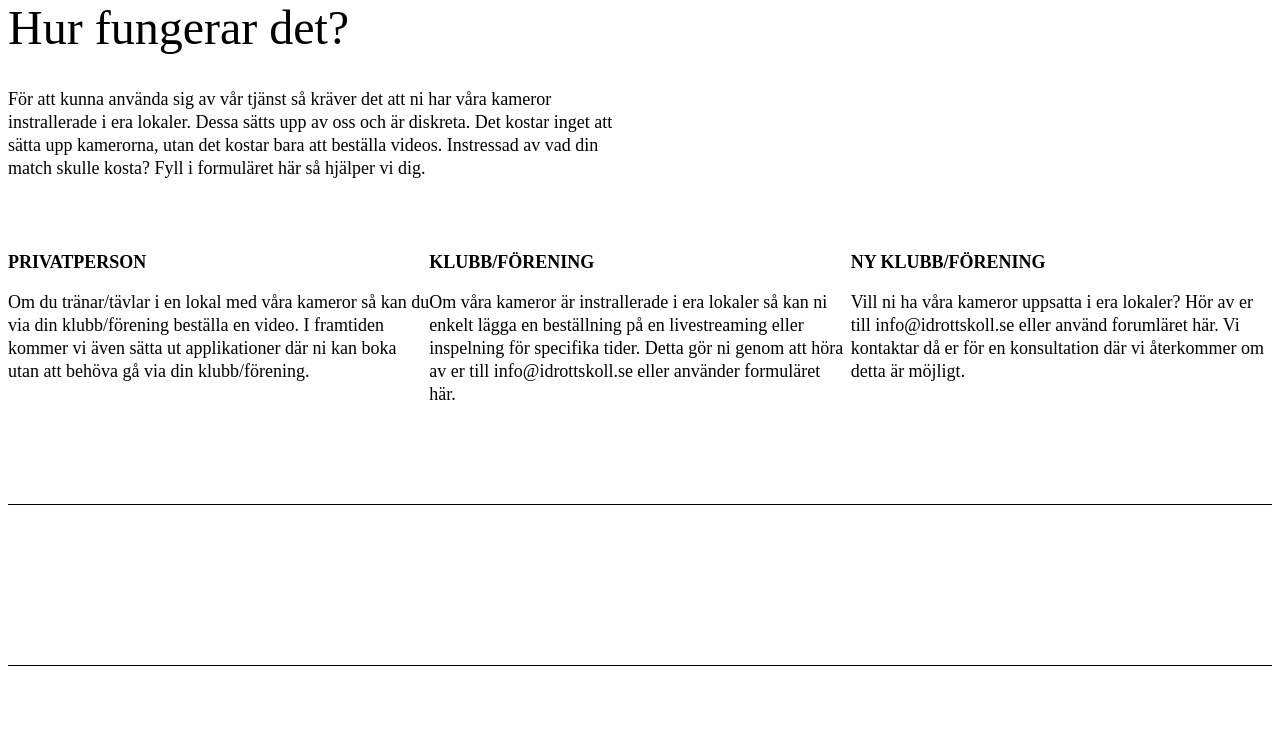
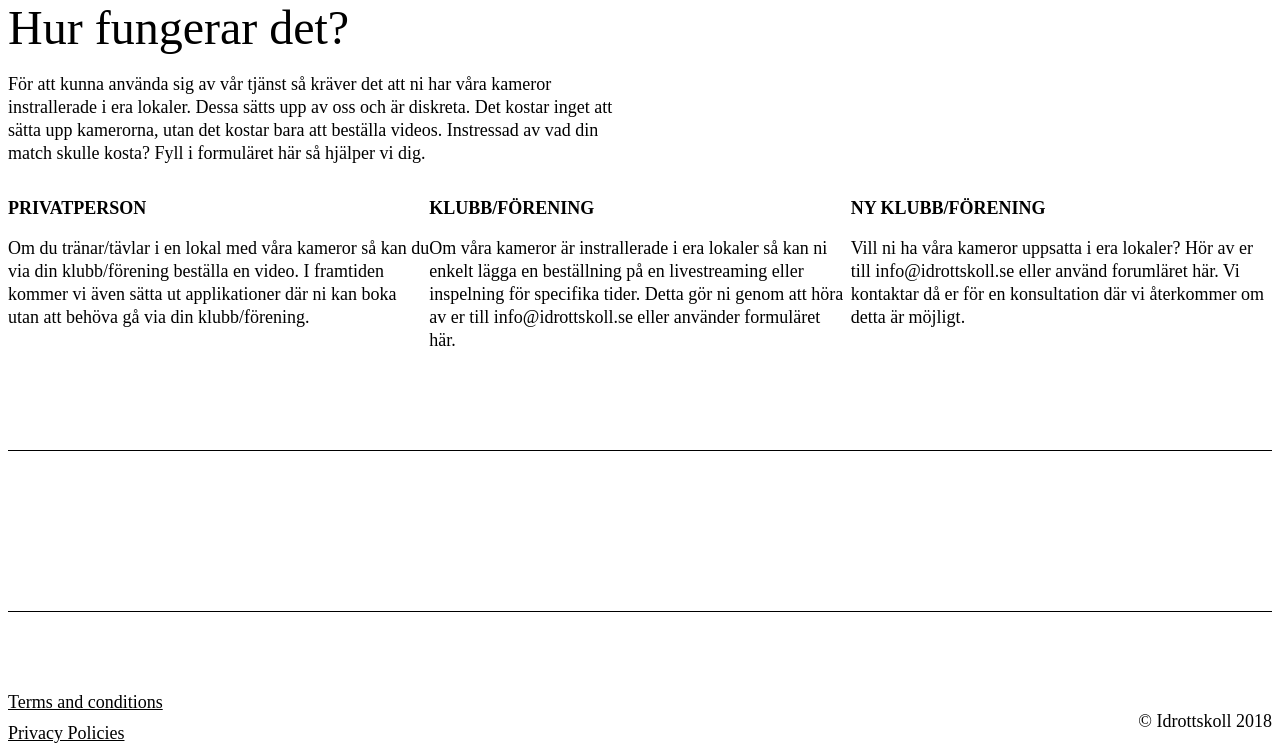
Before and after one commit to Idrottskoll/idrotskoll, a React app: page / in a window 1280 px wide. Shown: the part 1558-2305 px from the top of the page. Built offline with nearby package versions, Linux system fonts and the light colour scheme; a web font is replaced by a local one.

Commit message:
Updated component hdiw

```diff
--- a/public/master.css
+++ b/public/master.css
@@ -119,7 +119,7 @@ a.color-white{color:white;}
 .usp {
   margin-top: 60px;
 }
-.usp h1, .usp h2  {
+.usp h1, .usp h2, .hdiw h1  {
   margin-bottom: 10px;
 }
 .usp p {
--- a/src/components/HowDoesItWork.js
+++ b/src/components/HowDoesItWork.js
@@ -10,12 +10,12 @@ export default class HowDoesItWork extends Component {
    }
     render() {
         return (
-          <div className="row">
+          <div className="row hdiw">
             <div className="large-6">
               <Title>{this.state.text.title}</Title>
               <Paragraph>{this.state.text.body}</Paragraph>
             </div>
-            <div className="large-12 inline tm-40">
+            <div className="large-12 inline">
               <div className="large-4">
                 <SmallTitle>{this.state.text.private.title}</SmallTitle>
                 <Paragraph>{this.state.text.private.body}</Paragraph>
```
